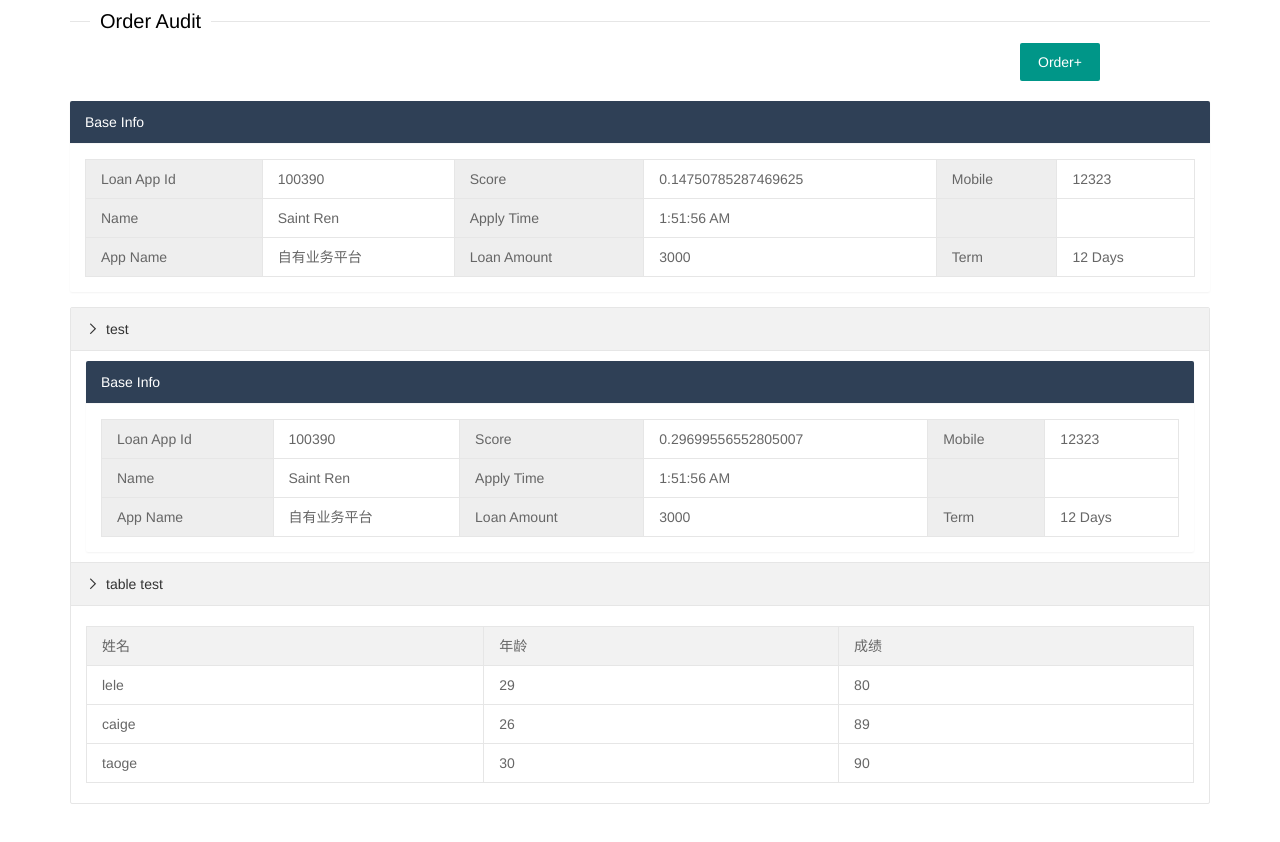
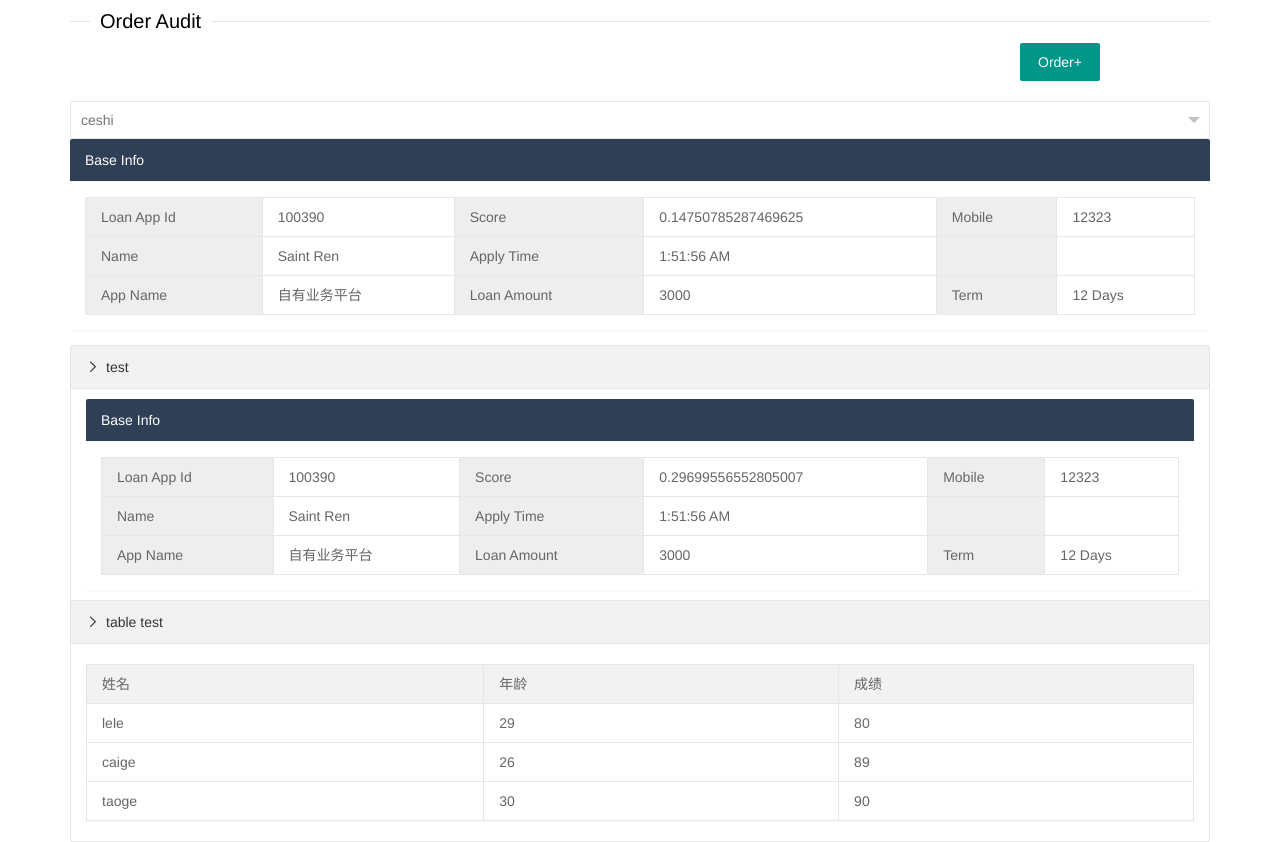
Before and after one commit to saintren/hello-world, a React (Create React App) app: page / in a window 1280 px wide. Before the commit the page ends 804 px from the top, so only its background shows below. Built offline with nearby package versions, Linux system fonts and the light colour scheme.

Commit message:
begin select comp

```diff
--- /dev/null
+++ b/src/component/form/Select.js
@@ -0,0 +1,112 @@
+import React from 'react';
+
+/**表单的下拉框组件 */
+export default class Select extends React.Component {
+
+    constructor(props) {
+        super(props);
+        this.state = {
+            value: null,
+            selectStatus: false
+        };
+
+        this.items = [];
+    }
+
+    /**切换选择状态*/
+    toggleSelect(event) {
+        this.setState((state) => ({
+            selectStatus:!state.selectStatus
+        })
+        );
+    }
+
+    selectItem(event){
+        console.log(event.target);
+        this.items.forEach(item=>{
+            if (item==event.target){
+                item.setSelected(true);
+            }
+        });
+    }
+
+
+    renderExtra() {
+
+        this.items = React.Children.map(this.props.children, (option, index) => {
+            return (<SelectItem value={option.props.value} key={index} text={option.props.children}/>);
+        });
+
+        return (
+
+            <div className={'layui-unselect ' + 'layui-form-select ' + (this.state.selectStatus ? 'layui-form-selected' : '')} onClick={(event) => this.toggleSelect(event)}>
+                <Tip tip="ceshi"/>
+                <dl className="layui-anim layui-anim-upbit" onClick={(event)=>{this.selectItem(event)}}>
+                    <SelectItem value="" text="请选择"/>
+                    {this.items}
+                </dl>
+            </div>
+        );
+
+    }
+
+    render() {
+
+        return (
+            <React.Fragment>
+                <select>
+                    {this.props.children}
+                </select>
+                {this.renderExtra()}
+
+            </React.Fragment>
+        );
+    }
+}
+/**显示在选择框上的提示 */
+class Tip extends React.Component {
+    constructor(props) {
+        super(props);
+        this.state = {
+            value:this.props.value
+        }
+    }
+
+    doUpdateValue(val){
+        this.setState({
+            value:val
+        });
+    }
+
+    render() {
+        return (
+            <div className="layui-select-title">
+                <input type="text" placeholder={this.props.tip} value={this.state.value} readOnly className="layui-input layui-unselect" /><i className="layui-edge"></i>
+            </div>
+        );
+    }
+}
+
+/**选项*/
+class SelectItem extends React.Component{
+
+    constructor (props){
+        super(props);
+        this.state = {
+            value:"",
+            selected:false
+        };
+    }
+
+    setSelected(flag){
+        this.setState({
+            selected:flag
+        });
+    }
+
+    render(){
+        return (
+            <dd className={"layui-select-tips " + (this.state.selected?'layui-this':'')}>{this.props.text}</dd>
+        )
+    }
+}
--- a/src/component/part/OrderForm.js
+++ b/src/component/part/OrderForm.js
@@ -1,5 +1,7 @@
 import React from 'react';
 
+
+import Select from '../form/Select';
 /**
  * 容器
  * */
@@ -32,6 +34,9 @@ class OrderForm extends React.Component {
                         </div>
                     </div>
                 </fieldset>
+                <Select>
+                    <option value="xx">测试</option>
+                </Select>
             </form >
         );
     }
```
